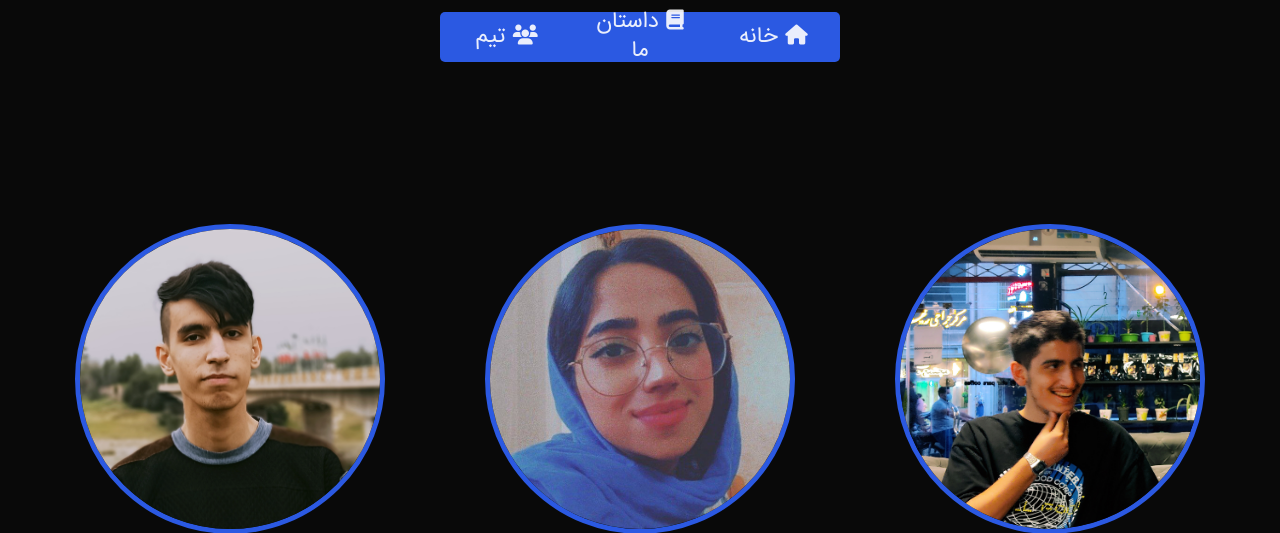
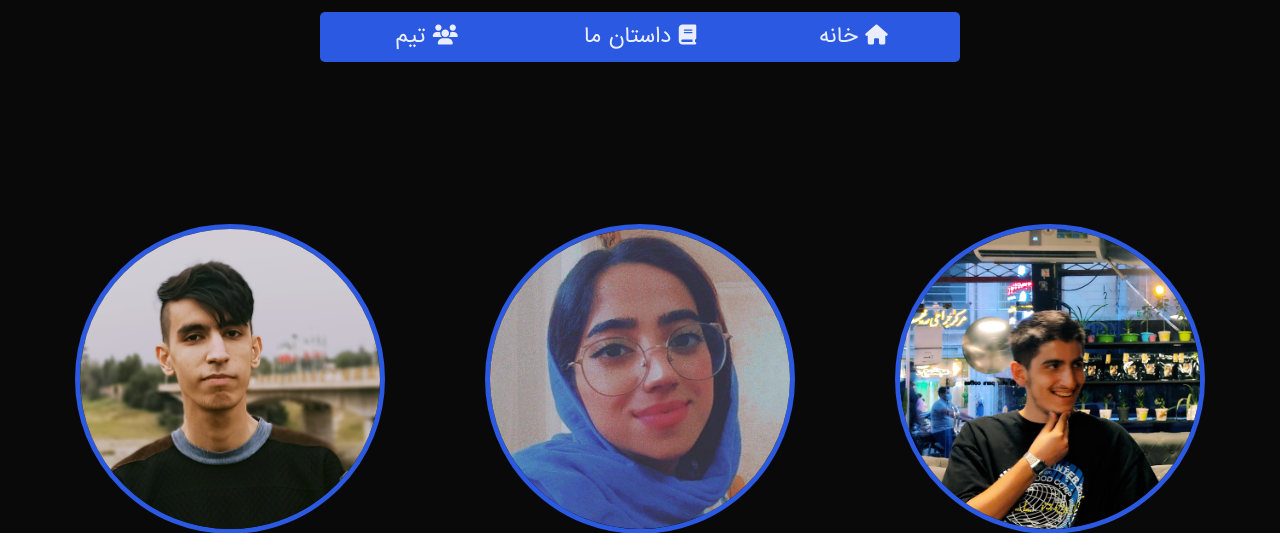
Before and after one commit to QueAre/Website, a Django app: page /team/ in a window 1280 px wide. Shown: the top 533 px of the page. Run offline with Django 3.2, Linux system fonts and the light colour scheme; some libraries are stand-ins or nearby versions.

Commit message:
Fix width

```diff
--- a/static/css/style.css
+++ b/static/css/style.css
@@ -515,7 +515,7 @@ li {
 }
 
 .nav ul{
-    width: 400px;
+    width: 50%;
     height: 50px;
     direction: rtl;
     list-style: none;
```
